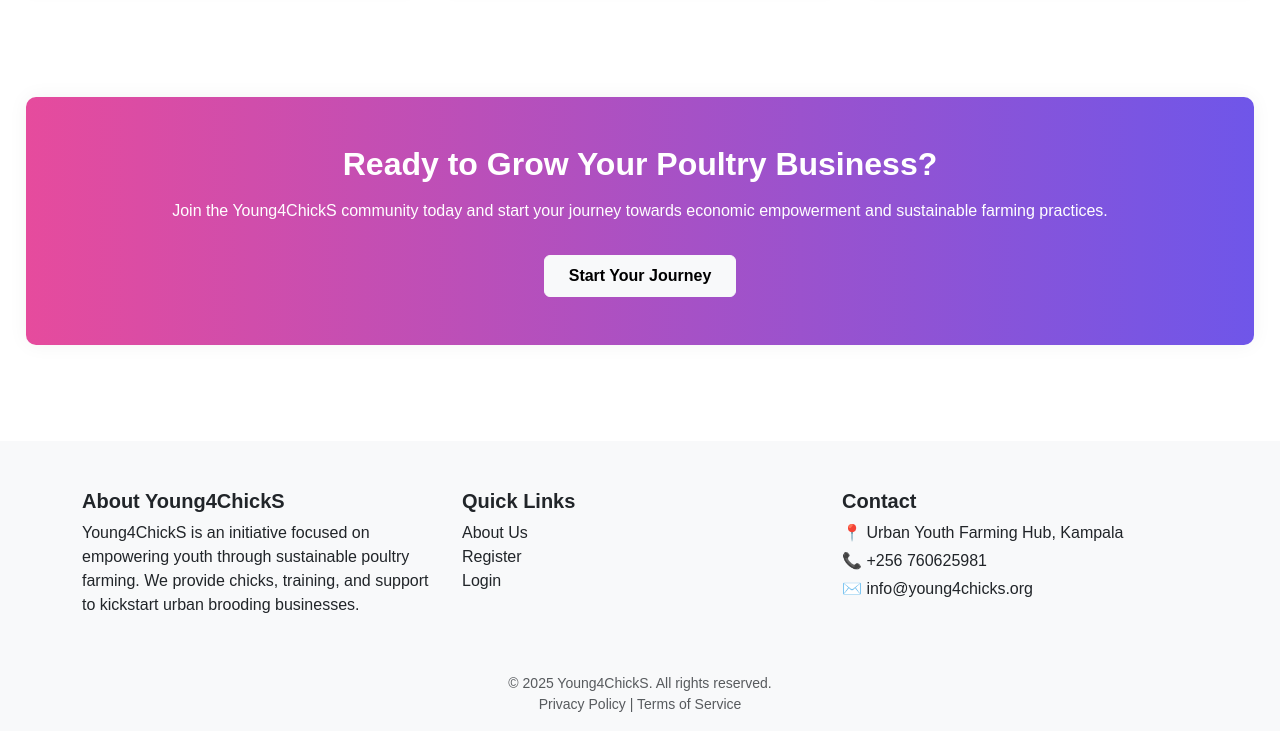
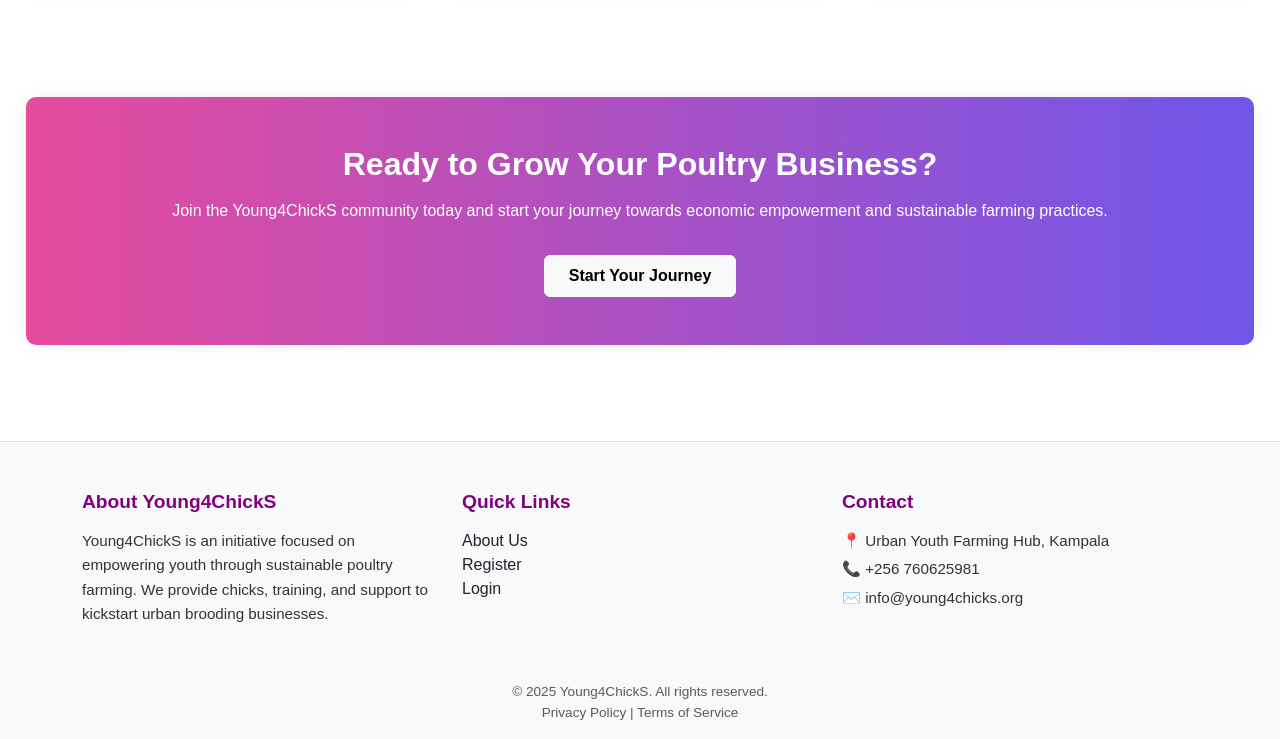
Before and after one commit to marymagdaleneachero/Young4chickS, a plain HTML site: page index.html in a window 1280 px wide. Shown: the part 1890-2629 px from the top of the page. Drawn offline with nearby package versions, Linux system fonts and the light colour scheme.

Commit message:
Added style for the footer section

```diff
--- a/css/style.css
+++ b/css/style.css
@@ -221,3 +221,51 @@ blockquote {
   font-weight: 600;
   padding: 0.5rem 1.5rem;
 }
+
+/* Footer base */
+.footer-section {
+  background-color: #f8f9fa;
+  padding-top: 3rem;
+  padding-bottom: 2rem;
+  border-top: 1px solid #dee2e6;
+}
+
+/* Footer headings */
+.footer-section h5 {
+  font-size: 1.2rem;
+  font-weight: 600;
+  color: purple; /* Bootstrap green */
+  margin-bottom: 1rem;
+}
+
+/* Footer text */
+.footer-section p {
+  font-size: 0.95rem;
+  color: #333;
+  line-height: 1.6;
+}
+.footer-section a {
+  color: purple;
+  text-decoration: none;
+}
+
+.footer-section a:hover {
+  text-decoration: underline;
+}
+.footer-section .small {
+  font-size: 0.85rem;
+  color: #6c757d;
+}
+.footer-section a.text-muted:hover {
+  color: #0d6efd;
+}
+/* For mobile responsiveness */
+@media (max-width: 768px) {
+  .footer-section {
+    text-align: center;
+  }
+
+  .footer-section .row > div {
+    margin-bottom: 1.5rem;
+  }
+}
```
Also changed, not shown: 1 other file.
